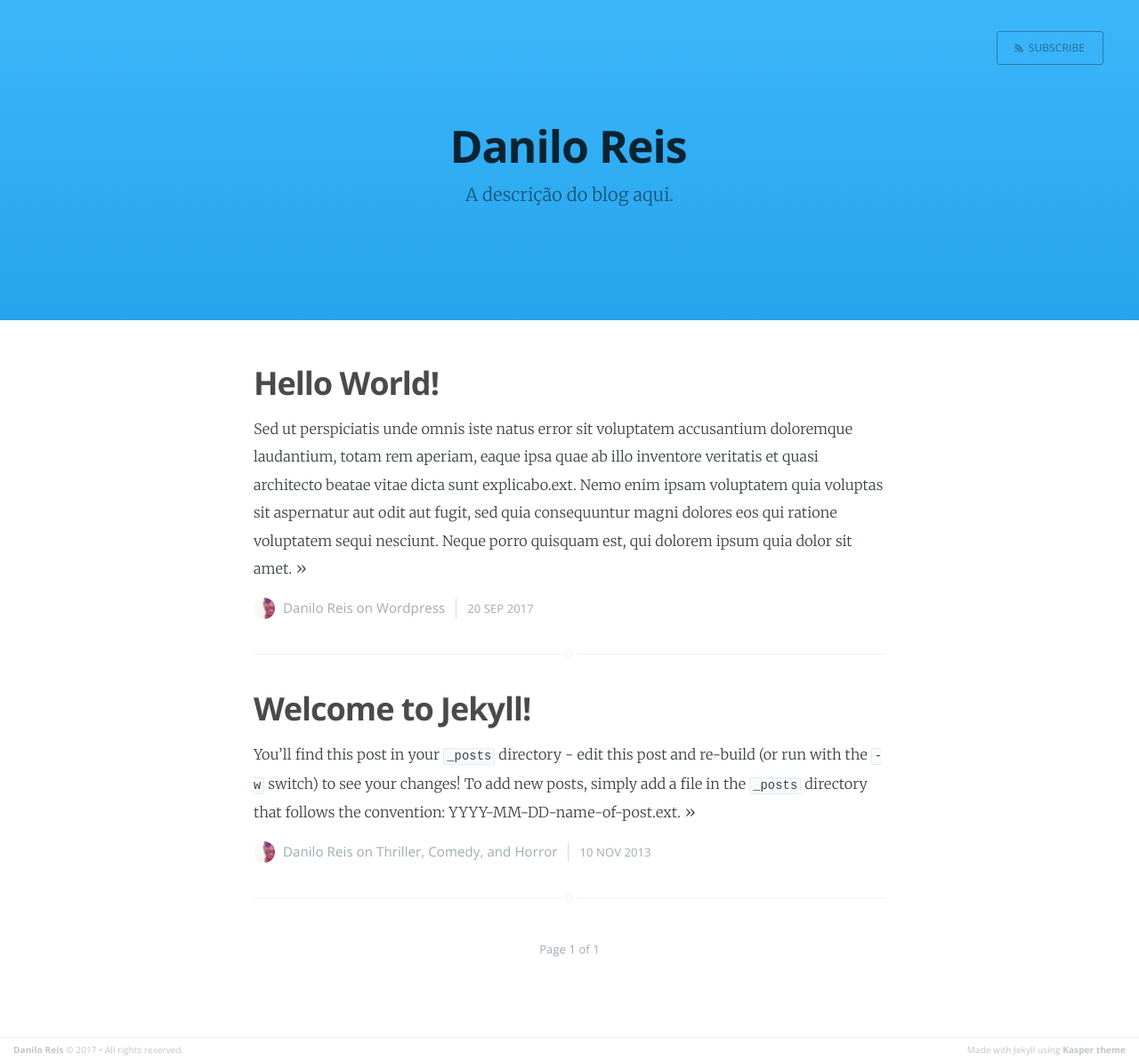
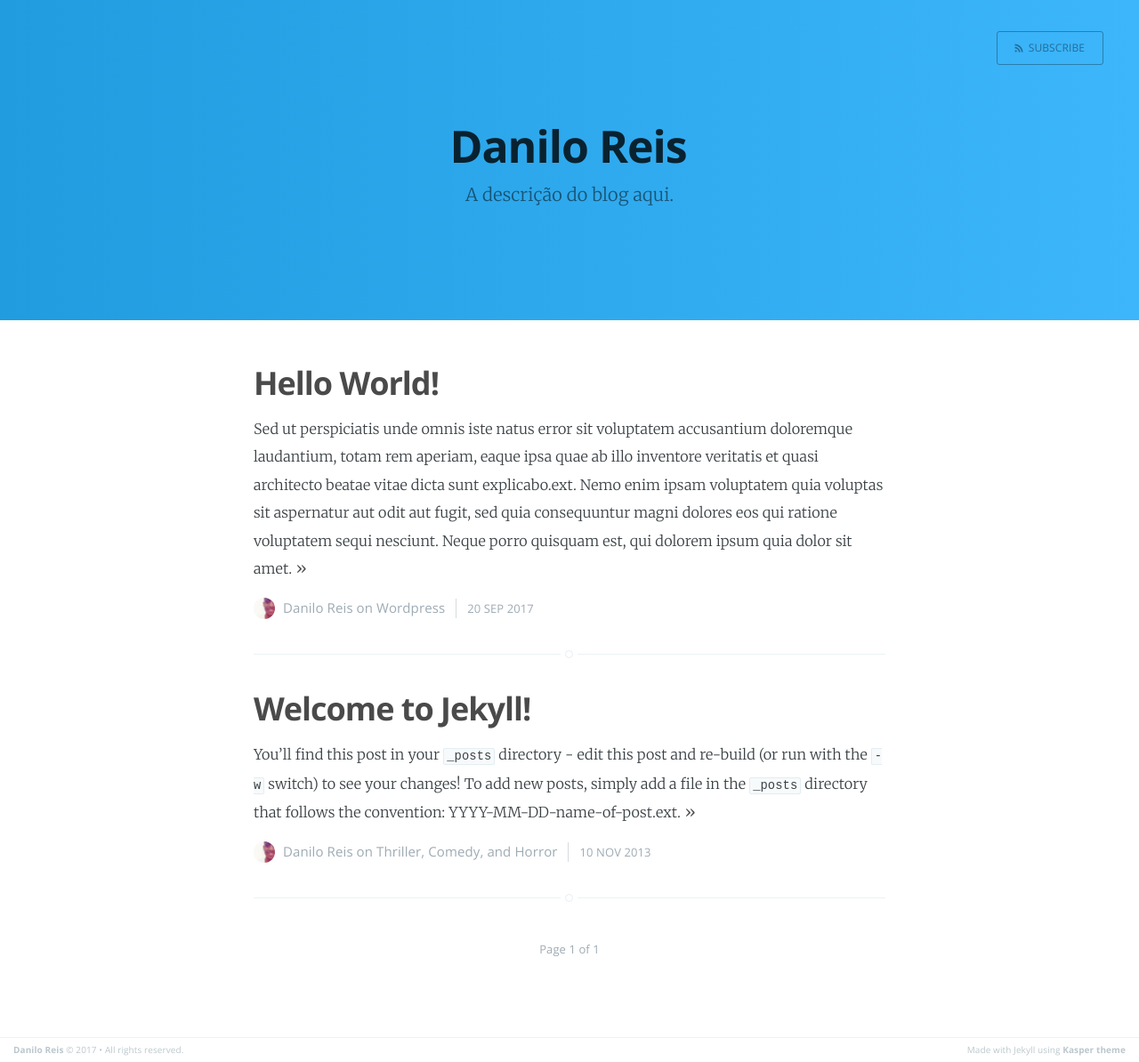
Before and after one commit to idaniloreis/idaniloreis.github.io, a Jekyll site: the page built from index.html, in a window 1280 px wide. Shown: the whole page at 89% size. Built offline with Jekyll 4.4.1, drawn with Linux system fonts in a browser that asks for light colours; the list of posts is cut into pages by our own code.

Commit message:
Image Header

```diff
--- a/assets/css/screen.css
+++ b/assets/css/screen.css
@@ -683,7 +683,7 @@ margin on the iframe, cause it breaks stuff. */
     min-height: 160px;
     max-height: 40%;
     background: #25A4EC;
-    background-image: linear-gradient(to bottom, #3DB6FB, #25A4EC);
+    background-image: linear-gradient(to left, #3DB6FB, #209CDF);
     background-image: url(/assets/images/pattern.png) repeat center center;
 
 }
```
